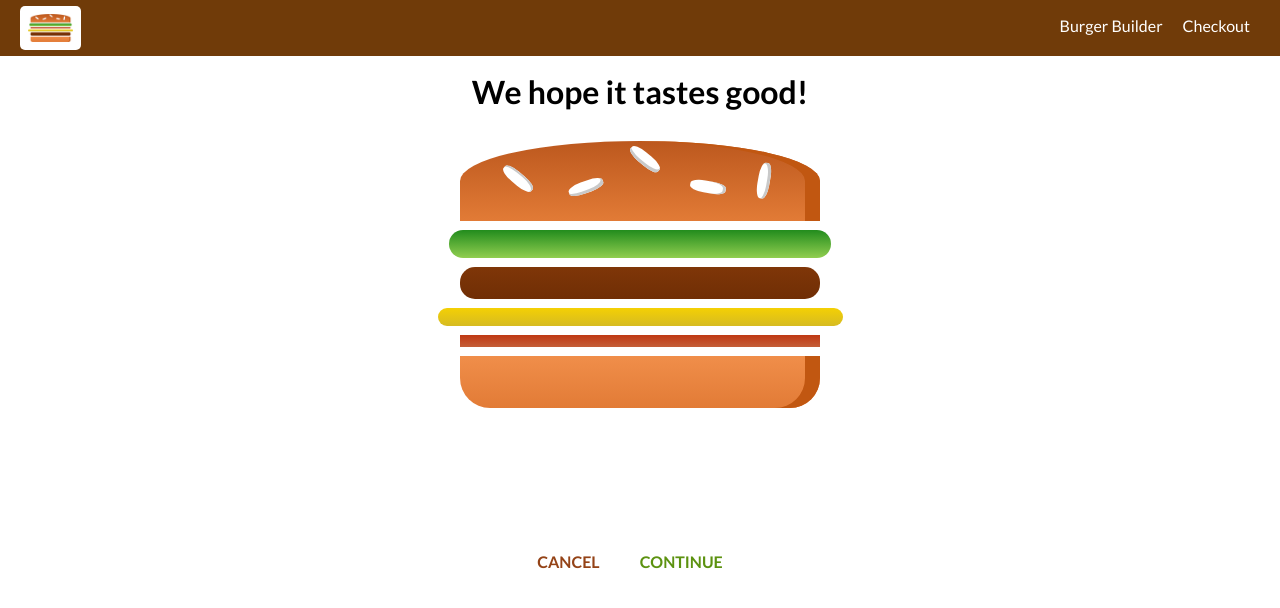
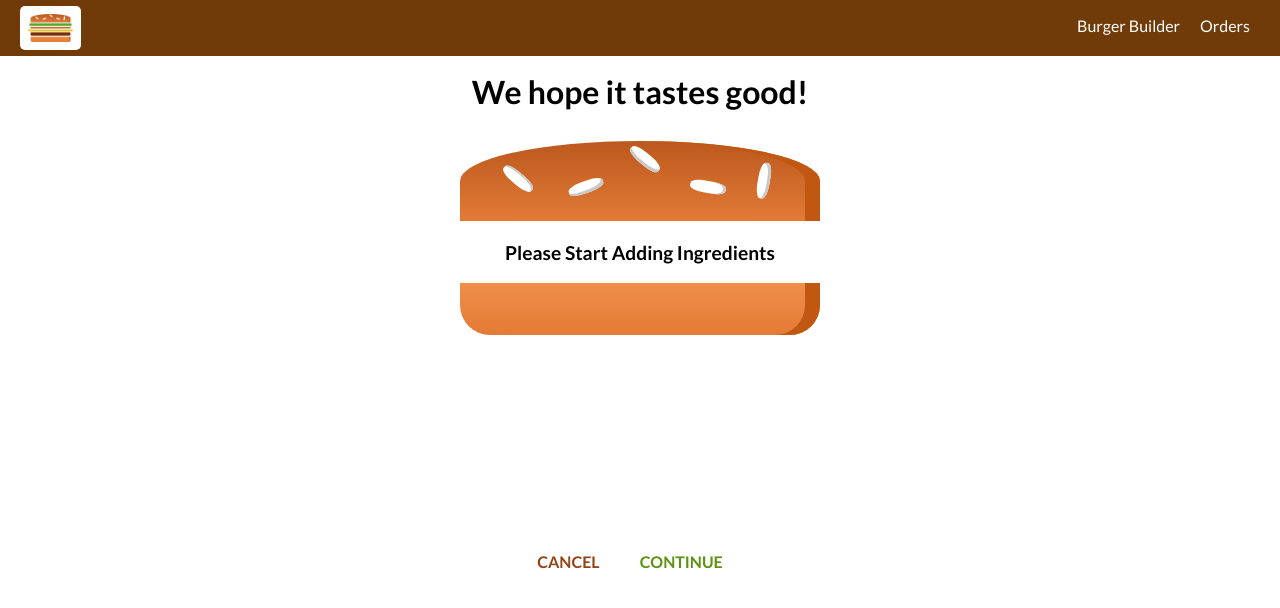
Before and after one commit to Benja-Ross/react-review-burger, a React app: page /checkout in a window 1280 px wide. Shown: the top 608 px of the page. Built offline with nearby package versions, Linux system fonts and the light colour scheme.

Commit message:
handle order summary get request and transforming to usable data

```diff
--- a/src/App.js
+++ b/src/App.js
@@ -4,6 +4,7 @@
 import Layout from './hoc/Layout/Layout';
 import BurgerBuilder from './containers/BurgerBuilder/BurgerBuilder';
 import Checkout from './containers/Checkout/Checkout';
+import Orders from './containers/Orders/Orders';
 
 class App extends Component {
   render() {
@@ -12,6 +13,7 @@
         <Layout>
           <Switch>
             <Route path="/checkout" component={Checkout} />
+            <Route path="/orders" component={Orders} />
             <Route path="/" exact component={BurgerBuilder} />
           </Switch>
         </Layout>
--- a/src/components/Navigation/NavigationItems/NavigationItem/NavigationItem.js
+++ b/src/components/Navigation/NavigationItems/NavigationItem/NavigationItem.js
@@ -1,13 +1,16 @@
 import React from 'react';
+import { NavLink } from 'react-router-dom';
+
 import classes from './NavigationItem.css'
 
 const navigationItem = (props) => (
     <li className={classes.NavigationItem}>
-        <a
-            href={props.link}
-            className={props.active ? classes.active : null}
+        <NavLink
+            to={props.link}
+            exact={props.exact}
+            activeClassName={classes.active}
         >
-            {props.children}</a>
+            {props.children}</NavLink>
     </li>
 );
 
--- a/src/components/Navigation/NavigationItems/NavigationItems.js
+++ b/src/components/Navigation/NavigationItems/NavigationItems.js
@@ -4,8 +4,8 @@
 
 const navigationItems = () => (
     <ul className={classes.NavigationItems}>
-        <NavigationItem link="/" active>Burger Builder</NavigationItem>
-        <NavigationItem link="/">Checkout</NavigationItem>
+        <NavigationItem link="/" exact>Burger Builder</NavigationItem>
+        <NavigationItem link="/orders">Orders</NavigationItem>
     </ul>
 );
 
--- a/src/components/Order/CheckoutSummary/CheckoutSummary.js
+++ b/src/components/Order/CheckoutSummary/CheckoutSummary.js
@@ -13,11 +13,11 @@
             </div>
             <Button
                 btnType="Danger"
-                clicked
+                clicked={props.checkoutCancelled}
             >CANCEL</Button>
             <Button
                 btnType="Success"
-                clicked
+                clicked={props.checkoutContinued}
             >CONTINUE</Button>
         </div>
     );
--- /dev/null
+++ b/src/components/Order/Order.css
@@ -0,0 +1,8 @@
+.Order {
+    width: 80%;
+    border: 1px solid #eee;
+    box-shadow: 0 2px 3px #ccc;
+    padding: 10px;
+    margin: 10px auto;
+    box-sizing: border-box;
+}
--- /dev/null
+++ b/src/components/Order/Order.js
@@ -0,0 +1,33 @@
+import React from 'react';
+    import classes from './Order.css'
+
+const order = (props) => {
+    const ingredients = [];
+
+    for (let ingredientName in props.ingredients ) {
+        ingredients.push({
+            name: ingredientName,
+            amount: props.ingredients[ingredientName]
+        })
+    }
+
+    const ingredientOutput = ingredients.map(ing => {
+        return <span
+        style={{
+            textTransform: 'capitalize',
+            display: 'inline-block',
+            margin: '0 8px',
+            border: '1px solid #ccc',
+            padding: '5px'
+        }}
+        key={ing.name}>{ing.name} ({ing.amount})</span>
+    })
+    return (
+        <div className={classes.Order}>
+            <p>Ingredients: {ingredientOutput}</p>
+            <p>Price: <strong>USD {Number.parseFloat(props.price).toFixed(2)}</strong></p>
+        </div>
+    )
+}
+
+export default order;
--- a/src/containers/BurgerBuilder/BurgerBuilder.js
+++ b/src/containers/BurgerBuilder/BurgerBuilder.js
@@ -94,35 +94,16 @@
     }
 
     purchaseContinueHandler = () => {
-        // alert('You continue!');
-        // this.setState({ loading: true })
-        // const order = {
-        //     ingredients: this.state.ingredients,
-        //     price: this.state.totalPrice,
-        //     customer: {
-        //         name: 'Mary',
-        //         address: {
-        //             street: 'Deer Canyon',
-        //             country: 'USA'
-        //         },
-        //         email: 'test@test.com'
-        //     },
-        //     deliveryMethod: 'fastest'
-        // }
-        // axios.post('/orders.json', order)
-        //     .then(response => {
-        //         this.setState({
-        //             loading: false,
-        //             purchaseMode: false
-        //          });
-        //     })
-        //     .catch(error => {
-        //         this.setState({
-        //             loading: false,
-        //             purchaseMode: false
-        //          });
-        //     });
-        this.props.history.push('/checkout');
+        const queryParams = [];
+        for (let i in this.state.ingredients) {
+            queryParams.push(encodeURIComponent(i) + '=' + encodeURIComponent(this.state.ingredients[i]));
+        }
+        queryParams.push('price=' + this.state.totalPrice)
+        const queryString = queryParams.join('&');
+        this.props.history.push({
+            pathname: '/checkout',
+            search: '?' + queryString
+        });
     }
 
     render () {
--- a/src/containers/Checkout/Checkout.js
+++ b/src/containers/Checkout/Checkout.js
@@ -1,21 +1,52 @@
 import React, { Component } from 'react';
+import { Route } from 'react-router-dom';
 
 import CheckoutSummary from '../../components/Order/CheckoutSummary/CheckoutSummary';
 
+import ContactData from './ContactData/ContactData';
+
 class Checkout extends Component {
     state = {
-        ingredients: {
-            salad: 1,
-            meat: 1,
-            cheese: 1,
-            bacon: 1
+        ingredients: null,
+        price: 0
+    }
+
+    componentWillMount() {
+        const query = new URLSearchParams(this.props.location.search);
+        const ingredients = {};
+        let price = 0;
+        for (let param of query.entries()) {
+            if (param[0] === 'price') {
+                price = param[1];
+            } else {
+                ingredients[param[0]] = + param[1];
+            }
         }
+        this.setState({ ingredients: ingredients, totalPrice: price })
+    }
+
+    checkoutCancelled = () => {
+        this.props.history.goBack();
+    }
+
+    checkoutContinued = () => {
+        this.props.history.replace('/checkout/contact-data');
     }
 
     render() {
         return (
             <div>
-                <CheckoutSummary ingredients={this.state.ingredients}/>
+                <CheckoutSummary
+                    ingredients={this.state.ingredients}
+                    checkoutCancelled={this.checkoutCancelled}
+                    checkoutContinued={this.checkoutContinued}
+                />
+                <Route
+                    path={this.props.match.path + '/contact-data'}
+                    render={(props) => (<ContactData
+                        ingredients={this.state.ingredients}
+                        price={this.state.totalPrice} {...props} />)}
+                />
             </div>
         );
     }
--- /dev/null
+++ b/src/containers/Checkout/ContactData/ContactData.css
@@ -0,0 +1,19 @@
+.ContactData {
+    margin: 20px auto;
+    width: 80%;
+    text-align: center;
+    box-shadow: 0 2px 3px #ccc;
+    border: 1px solid #eee;
+    padding: 10px;
+    box-sizing: border-box;
+}
+
+.Input {
+    display: block;
+}
+
+@media (min-width: 600px) {
+    .ContactData {
+        width: 500px;
+    }
+}
--- /dev/null
+++ b/src/containers/Checkout/ContactData/ContactData.js
@@ -0,0 +1,66 @@
+import React, { Component } from 'react';
+
+import Button from '../../../components/UI/Button/Button';
+import classes from './ContactData.css'
+import axios from '../../../axios-orders';
+import Spinner from '../../../components/UI/Spinner/Spinner';
+
+class ContactData extends Component {
+    state = {
+        name: '',
+        email: '',
+        address: {
+            street: '',
+            postalCode: ''
+        },
+        loading: false
+    }
+
+    orderHandler = (event) => {
+        event.preventDefault();
+        this.setState({ loading: true })
+        const order = {
+            ingredients: this.props.ingredients,
+            price: this.props.price,
+            customer: {
+                name: 'Mary',
+                address: {
+                    street: 'Deer Canyon',
+                    country: 'USA'
+                },
+                email: 'test@test.com'
+            },
+            deliveryMethod: 'fastest'
+        }
+        axios.post('/orders.json', order)
+            .then(response => {
+                this.setState({ loading: false });
+                this.props.history.push('/');
+
+            })
+            .catch(error => {
+                this.setState({ loading: false });
+            });
+    }
+
+    render() {
+        let form = (<form>
+            <input type="text" className={classes.Input} name="name" placeholder="Your Name" />
+            <input type="email" className={classes.Input} name="email" placeholder="Your Email" />
+            <input type="text" className={classes.Input} name="street" placeholder="Street" />
+            <input type="text" className={classes.Input} name="postal" placeholder="Postal Code" />
+            <Button btnType="Success" clicked={this.orderHandler}>ORDER</Button>
+        </form>);
+        if (this.state.loading) {
+            form = <Spinner />
+        }
+        return (
+            <div className={classes.ContactData}>
+                <h4>Enter your Contact Info</h4>
+                {form}
+            </div>
+        )
+    }
+}
+
+export default ContactData;
--- /dev/null
+++ b/src/containers/Orders/Orders.js
@@ -0,0 +1,48 @@
+import React, { Component } from 'react';
+import axios from '../../axios-orders';
+import withErrorHandler from '../../hoc/withErrorHandler/withErrorHandler';
+
+import Order from '../../components/Order/Order'
+
+class Orders extends Component {
+    state = {
+        orders: [],
+        loading: true
+    }
+    componentDidMount() {
+        axios.get('/orders.json')
+            .then(response => {
+                const fetchedOrders = [];
+                for (let key in response.data) {
+                    fetchedOrders.push({
+                        ...response.data[key],
+                        id: key
+                    });
+                }
+                this.setState({
+                    loading: false,
+                    orders: fetchedOrders})
+            })
+            .catch(error => {
+                this.setState({ loading: false})
+            })
+    }
+
+    render() {
+        return (
+            <div>
+                {this.state.orders.map(order => {
+                    return (
+                    <Order
+                        key={order.id}
+                        ingredients={order.ingredients}
+                        price={order.price}
+                    />
+                )
+                })}
+            </div>
+        )
+    }
+}
+
+export default withErrorHandler(Orders, axios);
```
